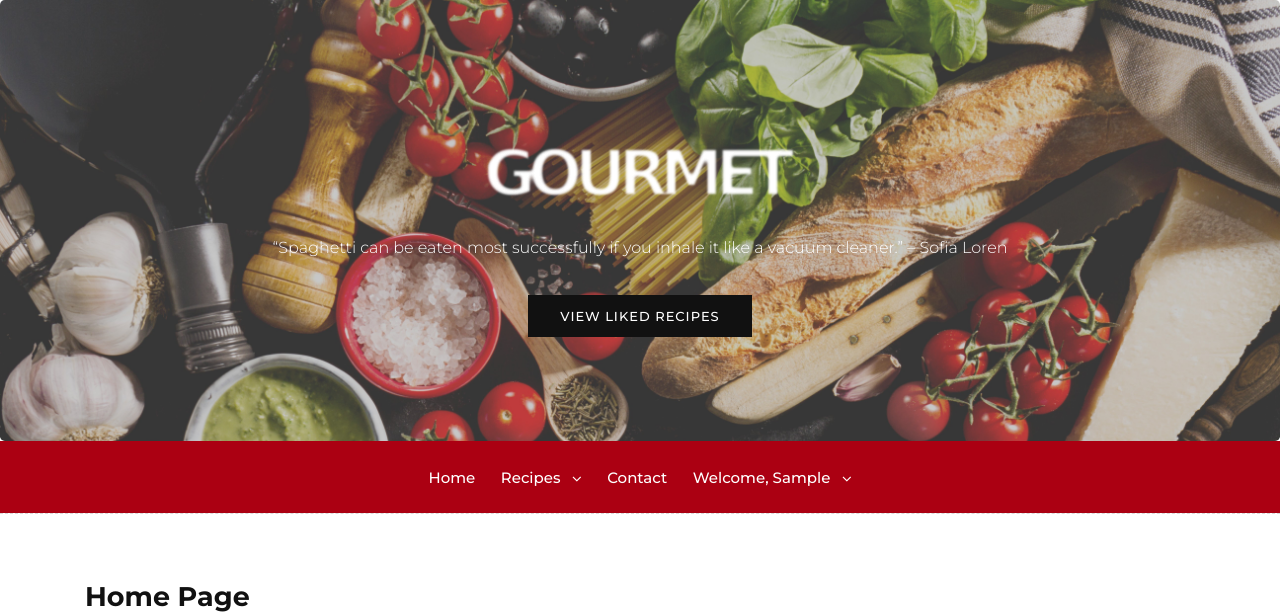
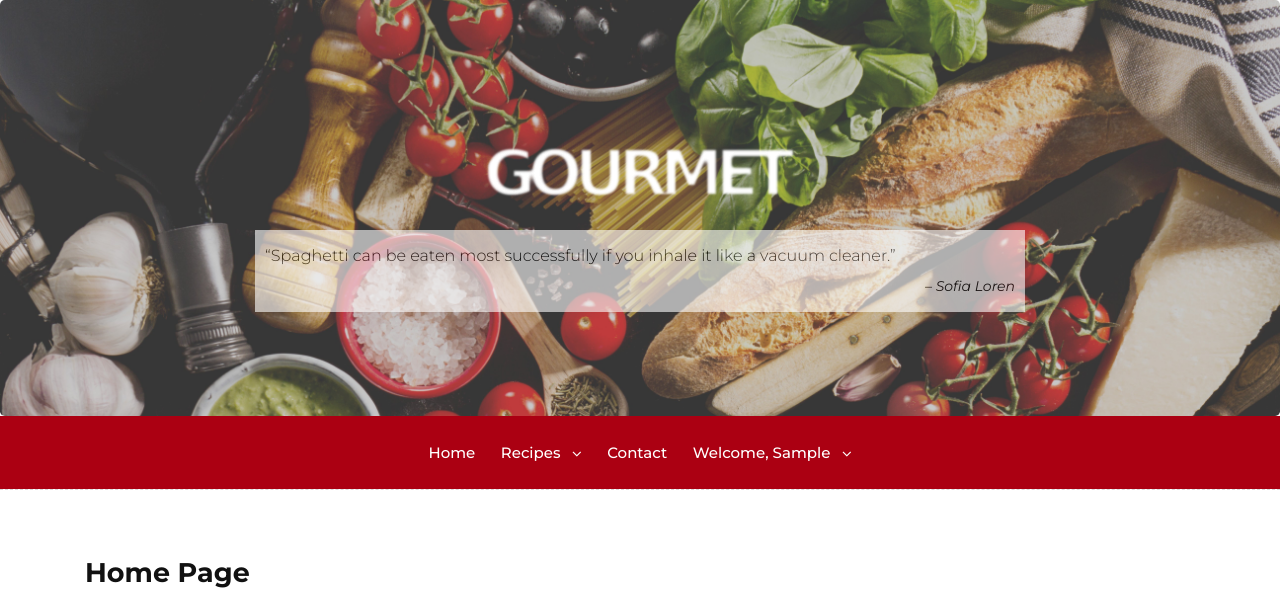
Before and after one commit to ndestrieux/my_recipes_web_app, a Django app: page /home/ in a window 1280 px wide. Shown: the top 612 px of the page. Run offline with Django 4.2, Linux system fonts and the light colour scheme; the visitor is signed in with stand-in values (Sample User, id 1); some libraries are stand-ins or nearby versions.

Commit message:
Quote from home page made more readible

```diff
--- a/app/static/css/version/food.css
+++ b/app/static/css/version/food.css
@@ -157,12 +157,25 @@ p {
     font-size: 44px;
 }
 
-.jumbotron p {
-    padding: 2rem 0 2rem;
+.jumbotron div.transbox {
+    margin-top: 30px;
+    padding: 10px;
+    background-color: white;
+    opacity: 0.6;
+}
+
+.jumbotron div.transbox > * {
     margin: 0;
     line-height: 31px;
+    text-align: left;
     font-size: 16px;
-    color: #ffffff;
+    color: black;
+}
+
+.jumbotron div.transbox p.quote-author  {
+    text-align: right;
+    font-size: 14px;
+    font-style: italic;
 }
 
 .blog-meta small {
--- a/app/templates/base.html
+++ b/app/templates/base.html
@@ -61,12 +61,12 @@
 <div id="wrapper">
     <section class="jumbotron text-center" id="cta">
         <div class="container">
-            <a href="food-index.html"><img alt="" class="img-fluid"
+            <a href="{% url 'home' %}"><img alt="" class="img-fluid"
                                            src="{% static 'images/version/food-logo.png' %}"></a>
-            <p>“Spaghetti can be eaten most successfully if you inhale it like a vacuum cleaner.” – Sofia Loren</p>
-            {% if user.is_authenticated %}
-            <a class="btn btn-primary" href="#">View Liked Recipes</a>
-            {% endif %}
+            <div class="transbox">
+                <p>“Spaghetti can be eaten most successfully if you inhale it like a vacuum cleaner.”</p>
+                <p class="quote-author">– Sofia Loren</p>
+            </div>
         </div>
     </section>
 
```
